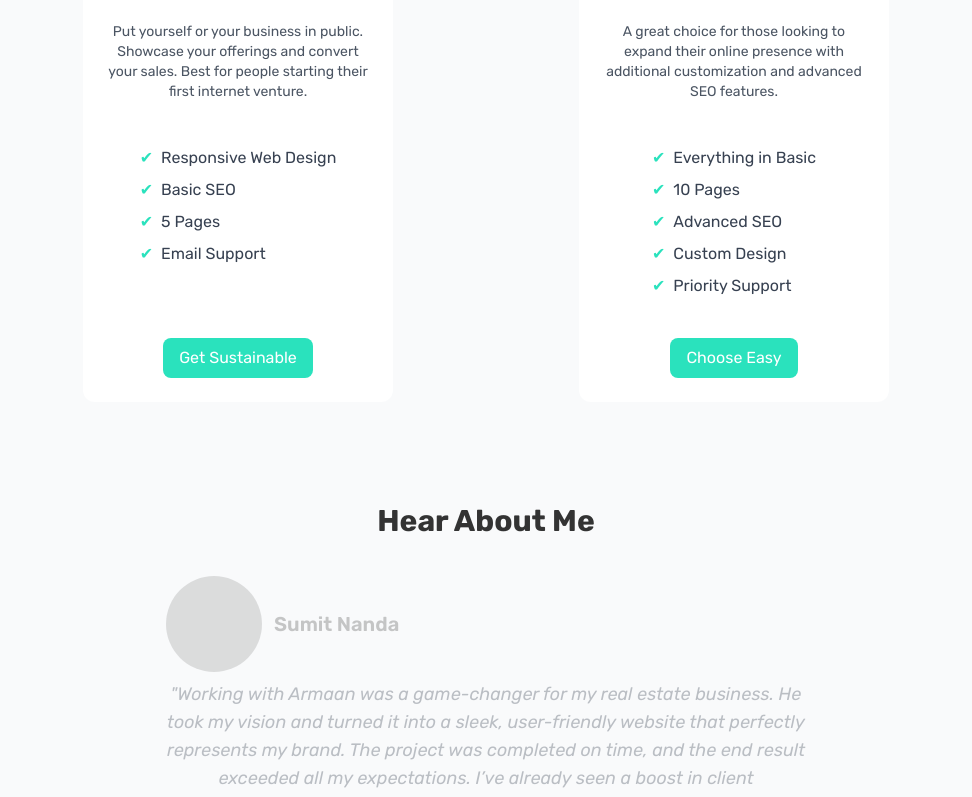
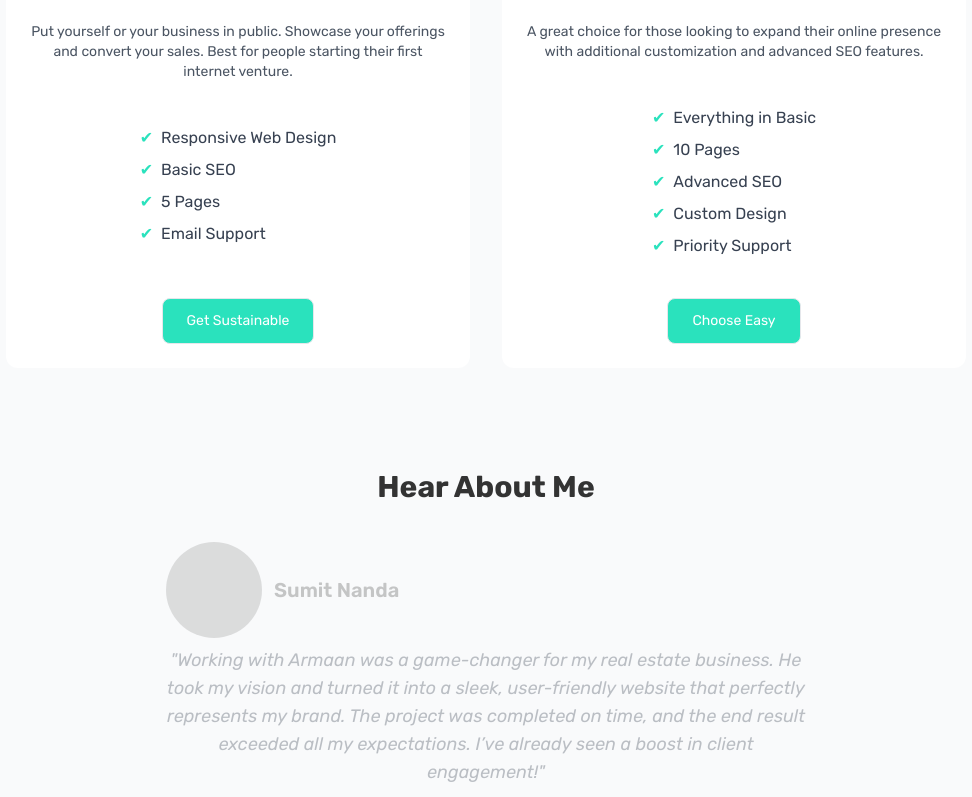
Before and after one commit to monk-27/portfolio, a Next.js app: page /services in a window 1280 px wide. Shown: the part 1844-2641 px from the top of the page, without its empty margins (154-1126 px from the left). Built offline with nearby package versions, Linux system fonts and the light colour scheme; grey boxes are pictures that could not be loaded.

Commit message:
Tweak PricingCard UI
Add action button to card and remove w-2/3.

```diff
--- a/src/components/layout/PricingCard.tsx
+++ b/src/components/layout/PricingCard.tsx
@@ -1,5 +1,6 @@
 import * as React from "react";
 import Heading from "@/components/ui/Heading";
+import ActionButton from "./ActionButton";
 
 export interface IPricingCardProps {
     title: string;
@@ -17,7 +18,7 @@ export default function PricingCard({
     cta,
 }: IPricingCardProps) {
     return (
-        <div className="bg-white p-6 rounded-br-xl rounded-bl-xl hover:shadow-lg transition-shadow duration-300 border-t-4 border-aqua-green set-flex-col justify-between items-center gap-2 h-full w-2/3">
+        <div className="bg-white p-6 rounded-br-xl rounded-bl-xl hover:shadow-lg transition-shadow duration-300 border-t-4 border-aqua-green set-flex-col justify-between items-center gap-2 h-full">
             <div className="set-flex-col justify-start items-center gap-5">
                 <Heading className="text-2xl font-semibold text-center mb-4">
                     {title}
@@ -35,11 +36,16 @@ export default function PricingCard({
                     ))}
                 </ul>
             </div>
-            <div className="text-center">
-                <button className="bg-aqua-green text-white py-2 px-4 rounded-lg hover:bg-aqua-green-dark transition-colors duration-300">
-                    {cta}
-                </button>
-            </div>
+            <span>
+                    <ActionButton
+                        text={cta}
+                        className=""
+                        bgColor="bg-aqua-green"
+                        textColor="text-white"
+                        hoverBgColor="hover:bg-aqua-green-dark"
+                        size="sm"
+                    />
+                </span>
         </div>
     );
 }
```
